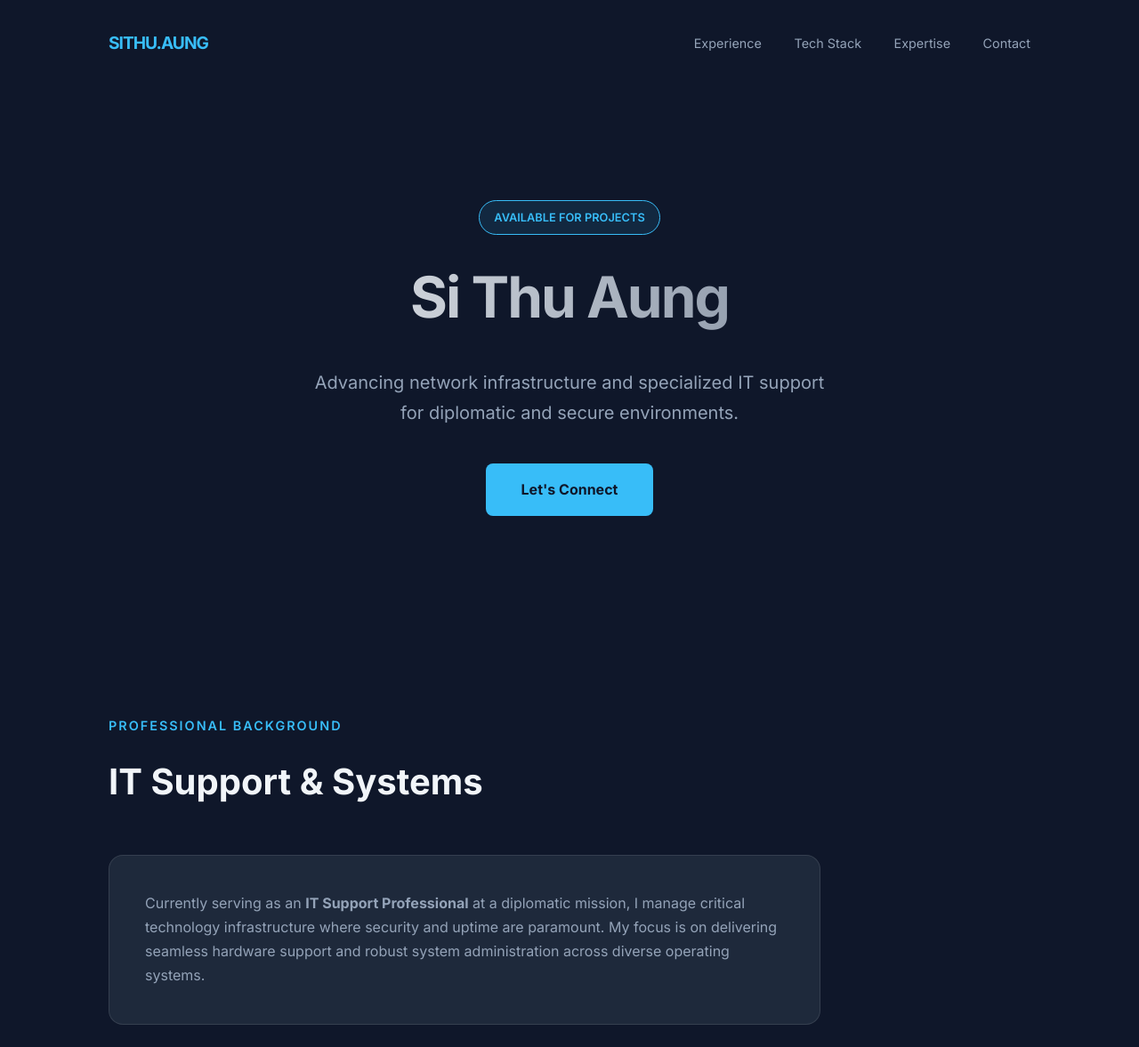
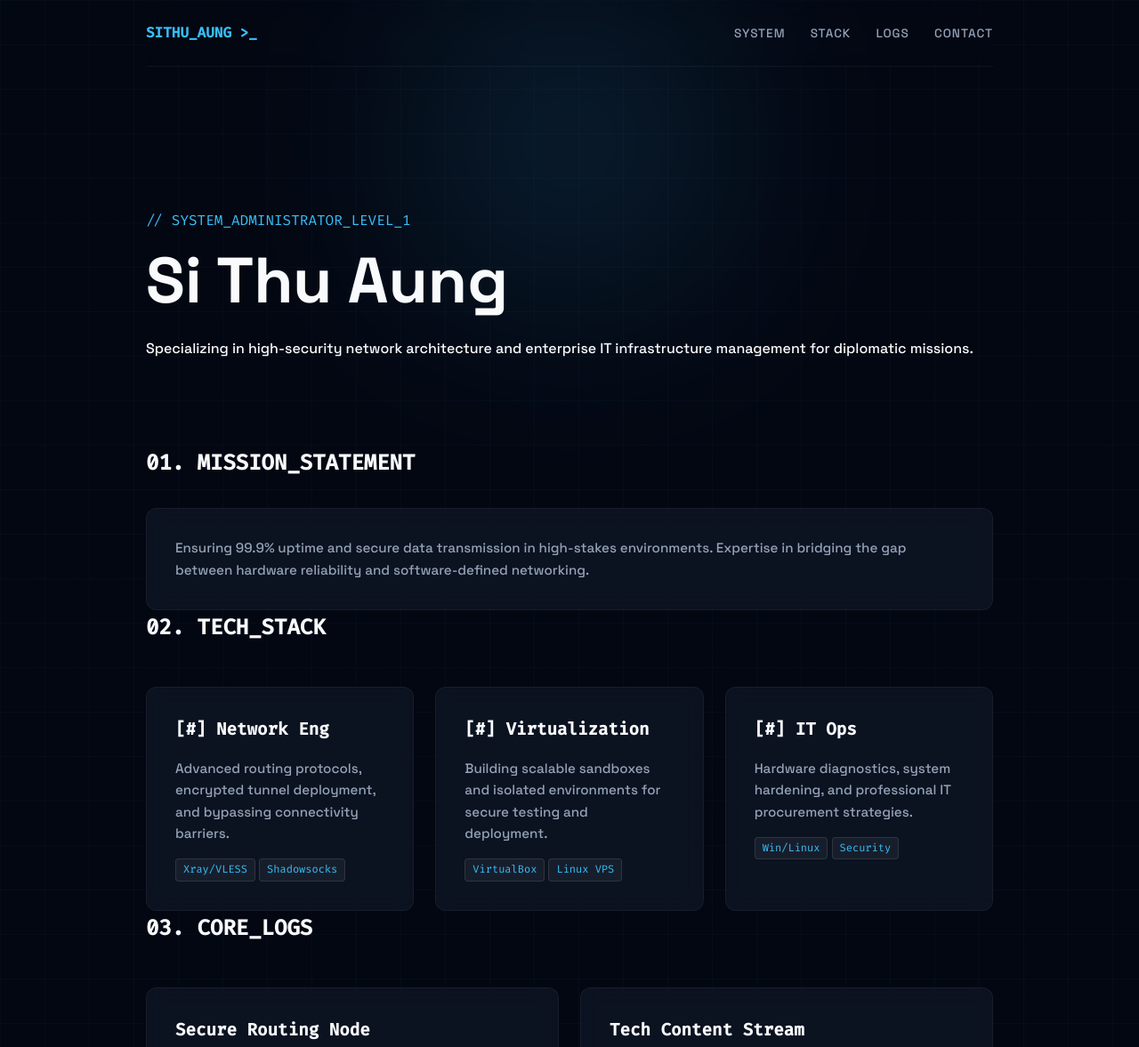
Before and after one commit to Crackermht/portfolio, a plain HTML site: page index.html in a window 1280 px wide. Shown: the top 1177 px of the page at 89% size. Drawn offline with Linux system fonts and the light colour scheme.

Commit message:
Update index.html

```diff
--- a/index.html
+++ b/index.html
@@ -3,194 +3,204 @@
 <head>
     <meta charset="UTF-8">
     <meta name="viewport" content="width=device-width, initial-scale=1.0">
-    <title>Si Thu Aung | Network & IT Specialist</title>
-    <link href="https://fonts.googleapis.com/css2?family=Inter:wght@300;400;600;700&display=swap" rel="stylesheet">
+    <title>Si Thu Aung | Systems & Network Engineer</title>
+    <link href="https://fonts.googleapis.com/css2?family=Space+Grotesk:wght@300;500;700&family=Fira+Code:wght@400;500&display=swap" rel="stylesheet">
     <style>
         :root {
-            --bg: #0f172a;
-            --card-bg: #1e293b;
-            --accent: #38bdf8; /* Sky Blue */
-            --text-main: #f1f5f9;
+            --bg: #030712;
+            --accent-glow: rgba(56, 189, 248, 0.5);
+            --accent: #38bdf8;
+            --card-bg: rgba(17, 24, 39, 0.7);
+            --text-main: #f8fafc;
             --text-dim: #94a3b8;
-            --border: rgba(255, 255, 255, 0.1);
+            --code-font: 'Fira Code', monospace;
         }
 
         * {
             margin: 0;
             padding: 0;
             box-sizing: border-box;
-            font-family: 'Inter', sans-serif;
+            font-family: 'Space Grotesk', sans-serif;
         }
 
         body {
             background-color: var(--bg);
+            background-image:
+                linear-gradient(rgba(56, 189, 248, 0.03) 1px, transparent 1px),
+                linear-gradient(90deg, rgba(56, 189, 248, 0.03) 1px, transparent 1px);
+            background-size: 50px 50px;
             color: var(--text-main);
-            line-height: 1.7;
-            scroll-behavior: smooth;
+            line-height: 1.6;
+            overflow-x: hidden;
         }
 
-        /* --- LAYOUT --- */
         .container {
-            max-width: 1100px;
+            max-width: 1000px;
             margin: 0 auto;
-            padding: 0 2rem;
+            padding: 0 1.5rem;
         }
 
+        /* --- GLOWING NAV --- */
         nav {
-            padding: 2rem 0;
+            padding: 1.5rem 0;
             display: flex;
             justify-content: space-between;
             align-items: center;
+            border-bottom: 1px solid rgba(255,255,255,0.05);
+            backdrop-filter: blur(10px);
+            position: sticky;
+            top: 0;
+            z-index: 100;
         }
 
-        .logo {
+        .terminal-text {
+            font-family: var(--code-font);
+            color: var(--accent);
             font-weight: 700;
-            letter-spacing: -1px;
-            font-size: 1.2rem;
-            color: var(--accent);
         }
 
         .nav-links a {
             color: var(--text-dim);
             text-decoration: none;
-            margin-left: 2rem;
-            font-size: 0.9rem;
+            font-size: 0.85rem;
+            margin-left: 1.5rem;
+            text-transform: uppercase;
+            letter-spacing: 1px;
             transition: 0.3s;
         }
 
-        .nav-links a:hover { color: var(--accent); }
+        .nav-links a:hover { color: var(--accent); text-shadow: 0 0 8px var(--accent-glow); }
 
         /* --- HERO --- */
         .hero {
-            padding: 8rem 0;
-            text-align: center;
+            padding: 10rem 0 6rem;
+            position: relative;
+        }
+
+        .hero::before {
+            content: '';
+            position: absolute;
+            top: 20%;
+            left: 50%;
+            transform: translate(-50%, -50%);
+            width: 300px;
+            height: 300px;
+            background: var(--accent);
+            filter: blur(120px);
+            opacity: 0.15;
+            z-index: -1;
         }
 
         .hero h1 {
-            font-size: 4rem;
-            font-weight: 800;
-            letter-spacing: -2px;
+            font-size: clamp(2.5rem, 8vw, 4.5rem);
+            line-height: 1.1;
             margin-bottom: 1.5rem;
-            background: linear-gradient(to right, #fff, #64748b);
-            -webkit-background-clip: text;
-            -webkit-text-fill-color: transparent;
         }
 
-        .hero p {
-            font-size: 1.25rem;
-            color: var(--text-dim);
-            max-width: 600px;
-            margin: 0 auto 2.5rem;
-        }
-
-        .badge {
-            background: rgba(56, 189, 248, 0.1);
+        .glitch-span {
+            display: block;
+            font-family: var(--code-font);
+            font-size: 1rem;
             color: var(--accent);
-            padding: 0.5rem 1rem;
-            border-radius: 20px;
-            font-size: 0.8rem;
-            font-weight: 600;
-            text-transform: uppercase;
-            border: 1px solid var(--accent);
-            margin-bottom: 1rem;
-            display: inline-block;
-        }
-
-        /* --- SECTIONS --- */
-        section { padding: 6rem 0; }
-
-        .section-label {
-            color: var(--accent);
-            font-weight: 600;
-            font-size: 0.9rem;
-            text-transform: uppercase;
-            letter-spacing: 2px;
-            display: block;
             margin-bottom: 1rem;
         }
 
-        .section-title {
-            font-size: 2.5rem;
-            margin-bottom: 3rem;
-            font-weight: 700;
-        }
-
-        /* --- CARDS --- */
+        /* --- TECH CARDS --- */
         .grid {
             display: grid;
             grid-template-columns: repeat(auto-fit, minmax(300px, 1fr));
-            gap: 2rem;
+            gap: 1.5rem;
+            margin-top: 3rem;
         }
 
         .card {
             background: var(--card-bg);
-            border: 1px solid var(--border);
-            padding: 2.5rem;
-            border-radius: 16px;
-            transition: all 0.3s ease;
+            border: 1px solid rgba(255,255,255,0.05);
+            padding: 2rem;
+            border-radius: 12px;
+            backdrop-filter: blur(12px);
+            transition: 0.4s cubic-bezier(0.175, 0.885, 0.32, 1.275);
+            position: relative;
+            overflow: hidden;
         }
 
-        .card:hover {
-            border-color: var(--accent);
-            transform: translateY(-8px);
-            box-shadow: 0 20px 40px rgba(0,0,0,0.3);
+        .card::before {
+            content: '';
+            position: absolute;
+            top: 0; left: 0; width: 100%; height: 2px;
+            background: linear-gradient(90deg, transparent, var(--accent), transparent);
+            transform: translateX(-100%);
+            transition: 0.5s;
         }
 
-        .card h3 { margin-bottom: 1rem; font-size: 1.4rem; }
-        .card p { color: var(--text-dim); font-size: 1rem; }
+        .card:hover::before { transform: translateX(100%); }
 
-        /* --- SKILLS PILLS --- */
-        .skill-tags {
-            display: flex;
-            flex-wrap: wrap;
-            gap: 0.75rem;
-            margin-top: 1.5rem;
+        .card:hover {
+            border-color: rgba(56, 189, 248, 0.4);
+            background: rgba(17, 24, 39, 0.9);
+            transform: translateY(-5px);
         }
 
-        .tag {
-            background: #0f172a;
-            border: 1px solid var(--border);
-            padding: 0.3rem 0.8rem;
-            border-radius: 6px;
-            font-size: 0.85rem;
-            color: var(--text-main);
+        .card h3 {
+            font-family: var(--code-font);
+            font-size: 1.2rem;
+            margin-bottom: 1rem;
+            display: flex;
+            align-items: center;
+            gap: 10px;
         }
 
-        /* --- CONTACT --- */
-        .cta-box {
-            background: linear-gradient(135deg, #1e293b 0%, #0f172a 100%);
-            border: 1px solid var(--accent);
-            padding: 4rem;
-            border-radius: 24px;
-            text-align: center;
+        .card p { color: var(--text-dim); font-size: 0.95rem; }
+
+        /* --- STATUS TAGS --- */
+        .tag {
+            font-family: var(--code-font);
+            font-size: 0.75rem;
+            padding: 2px 8px;
+            background: rgba(255,255,255,0.05);
+            border: 1px solid rgba(255,255,255,0.1);
+            border-radius: 4px;
+            color: var(--accent);
+            margin-top: 1rem;
+            display: inline-block;
         }
 
-        .btn-primary {
-            background: var(--accent);
-            color: var(--bg);
-            padding: 1rem 2.5rem;
-            border-radius: 8px;
-            font-weight: 700;
+        /* --- CTA SECTION --- */
+        .contact-area {
+            margin: 8rem 0;
+            padding: 4rem;
+            border: 1px solid var(--accent);
+            border-radius: 20px;
+            text-align: center;
+            background: radial-gradient(circle at top right, rgba(56, 189, 248, 0.1), transparent);
+        }
+
+        .email-btn {
+            font-family: var(--code-font);
+            color: var(--accent);
+            font-size: 1.5rem;
             text-decoration: none;
-            display: inline-block;
+            display: block;
+            margin-top: 1rem;
             transition: 0.3s;
         }
 
-        .btn-primary:hover {
-            opacity: 0.9;
-            transform: scale(1.05);
+        .email-btn:hover {
+            letter-spacing: 2px;
+            text-shadow: 0 0 15px var(--accent);
         }
 
         footer {
+            padding: 4rem 0;
             text-align: center;
-            padding: 4rem 0;
-            border-top: 1px solid var(--border);
+            font-family: var(--code-font);
+            font-size: 0.8rem;
             color: var(--text-dim);
-            font-size: 0.9rem;
+            opacity: 0.6;
         }
 
         @media (max-width: 768px) {
-            .hero h1 { font-size: 2.5rem; }
+            .hero { padding: 6rem 0 3rem; }
             .nav-links { display: none; }
         }
     </style>
@@ -199,88 +209,71 @@
 
     <div class="container">
         <nav>
-            <div class="logo">SITHU.AUNG</div>
+            <div class="terminal-text">SITHU_AUNG >_</div>
             <div class="nav-links">
-                <a href="#about">Experience</a>
-                <a href="#skills">Tech Stack</a>
-                <a href="#projects">Expertise</a>
+                <a href="#about">System</a>
+                <a href="#skills">Stack</a>
+                <a href="#projects">Logs</a>
                 <a href="#contact">Contact</a>
             </div>
         </nav>
 
         <header class="hero">
-            <span class="badge">Available for Projects</span>
+            <span class="glitch-span">// SYSTEM_ADMINISTRATOR_LEVEL_1</span>
             <h1>Si Thu Aung</h1>
-            <p>Advancing network infrastructure and specialized IT support for diplomatic and secure environments.</p>
-            <a href="mailto:mohit.sithu@gmail.com" class="btn-primary">Let's Connect</a>
+            <p>Specializing in high-security network architecture and enterprise IT infrastructure management for diplomatic missions.</p>
         </header>
 
         <section id="about">
-            <span class="section-label">Professional Background</span>
-            <h2 class="section-title">IT Support & Systems</h2>
-            <div class="card" style="max-width: 800px;">
-                <p>Currently serving as an <strong>IT Support Professional</strong> at a diplomatic mission, I manage critical technology infrastructure where security and uptime are paramount. My focus is on delivering seamless hardware support and robust system administration across diverse operating systems.</p>
+            <h2 style="font-family: var(--code-font); margin-bottom: 2rem;">01. MISSION_STATEMENT</h2>
+            <div class="card">
+                <p>Ensuring 99.9% uptime and secure data transmission in high-stakes environments. Expertise in bridging the gap between hardware reliability and software-defined networking.</p>
             </div>
         </section>
 
         <section id="skills">
-            <span class="section-label">Technical Stack</span>
-            <h2 class="section-title">Core Capabilities</h2>
+            <h2 style="font-family: var(--code-font); margin-bottom: 2rem;">02. TECH_STACK</h2>
             <div class="grid">
                 <div class="card">
-                    <h3>Network Administration</h3>
-                    <p>Configuration of advanced routing protocols and secure gateways.</p>
-                    <div class="skill-tags">
-                        <span class="tag">Linux/VPS</span>
-                        <span class="tag">Routing</span>
-                        <span class="tag">Firewalls</span>
-                    </div>
+                    <h3>[#] Network Eng</h3>
+                    <p>Advanced routing protocols, encrypted tunnel deployment, and bypassing connectivity barriers.</p>
+                    <span class="tag">Xray/VLESS</span> <span class="tag">Shadowsocks</span>
                 </div>
                 <div class="card">
-                    <h3>Systems & Virtualization</h3>
-                    <p>Managing Windows/Linux environments and virtualized server deployments.</p>
-                    <div class="skill-tags">
-                        <span class="tag">VirtualBox</span>
-                        <span class="tag">Server Mgmt</span>
-                        <span class="tag">OS Security</span>
-                    </div>
+                    <h3>[#] Virtualization</h3>
+                    <p>Building scalable sandboxes and isolated environments for secure testing and deployment.</p>
+                    <span class="tag">VirtualBox</span> <span class="tag">Linux VPS</span>
                 </div>
                 <div class="card">
-                    <h3>Hardware Engineering</h3>
-                    <p>Expert diagnostics, PC assembly, and infrastructure procurement.</p>
-                    <div class="skill-tags">
-                        <span class="tag">Diagnostics</span>
-                        <span class="tag">IT Procurement</span>
-                    </div>
+                    <h3>[#] IT Ops</h3>
+                    <p>Hardware diagnostics, system hardening, and professional IT procurement strategies.</p>
+                    <span class="tag">Win/Linux</span> <span class="tag">Security</span>
                 </div>
             </div>
         </section>
 
         <section id="projects">
-            <span class="section-label">Strategic Projects</span>
-            <h2 class="section-title">Case Studies</h2>
+            <h2 style="font-family: var(--code-font); margin-bottom: 2rem;">03. CORE_LOGS</h2>
             <div class="grid">
                 <div class="card">
-                    <h3>Advanced Routing Framework</h3>
-                    <p>Implemented customized network solutions to ensure high-speed, secure internet access in restricted environments using enterprise-grade proxy protocols.</p>
+                    <h3>Secure Routing Node</h3>
+                    <p>Implementation of custom VPS-based routing to ensure unrestricted, secure communications across regions with heavy network filtering.</p>
                 </div>
                 <div class="card">
-                    <h3>Technical Education Platform</h3>
-                    <p>Launched a digital sharing initiative to improve IT literacy in Myanmar, translating complex network concepts into accessible technical guides.</p>
+                    <h3>Tech Content Stream</h3>
+                    <p>Architecture of a knowledge-sharing platform (YouTube) focused on translating IT concepts for the local Myanmar technical community.</p>
                 </div>
             </div>
         </section>
 
-        <section id="contact">
-            <div class="cta-box">
-                <h2 style="font-size: 2.5rem; margin-bottom: 1rem;">Ready to collaborate?</h2>
-                <p style="color: var(--text-dim); margin-bottom: 2rem;">Available for consultation on network architecture and system support.</p>
-                <a href="mailto:mohit.sithu@gmail.com" style="color: var(--accent); font-size: 1.5rem; font-weight: 700;">mohit.sithu@gmail.com</a>
-            </div>
+        <section id="contact" class="contact-area">
+            <span class="glitch-span">READY_TO_INITIALIZE_COMMUNICATION</span>
+            <h2>Get in Touch</h2>
+            <a href="mailto:mohit.sithu@gmail.com" class="email-btn">mohit.sithu@gmail.com</a>
         </section>
 
         <footer>
-            &copy; 2026 Si Thu Aung | Built for Performance
+            RUNNING_ON_PORT_2026 // NO_ERRORS_DETECTED
         </footer>
     </div>
 
```
